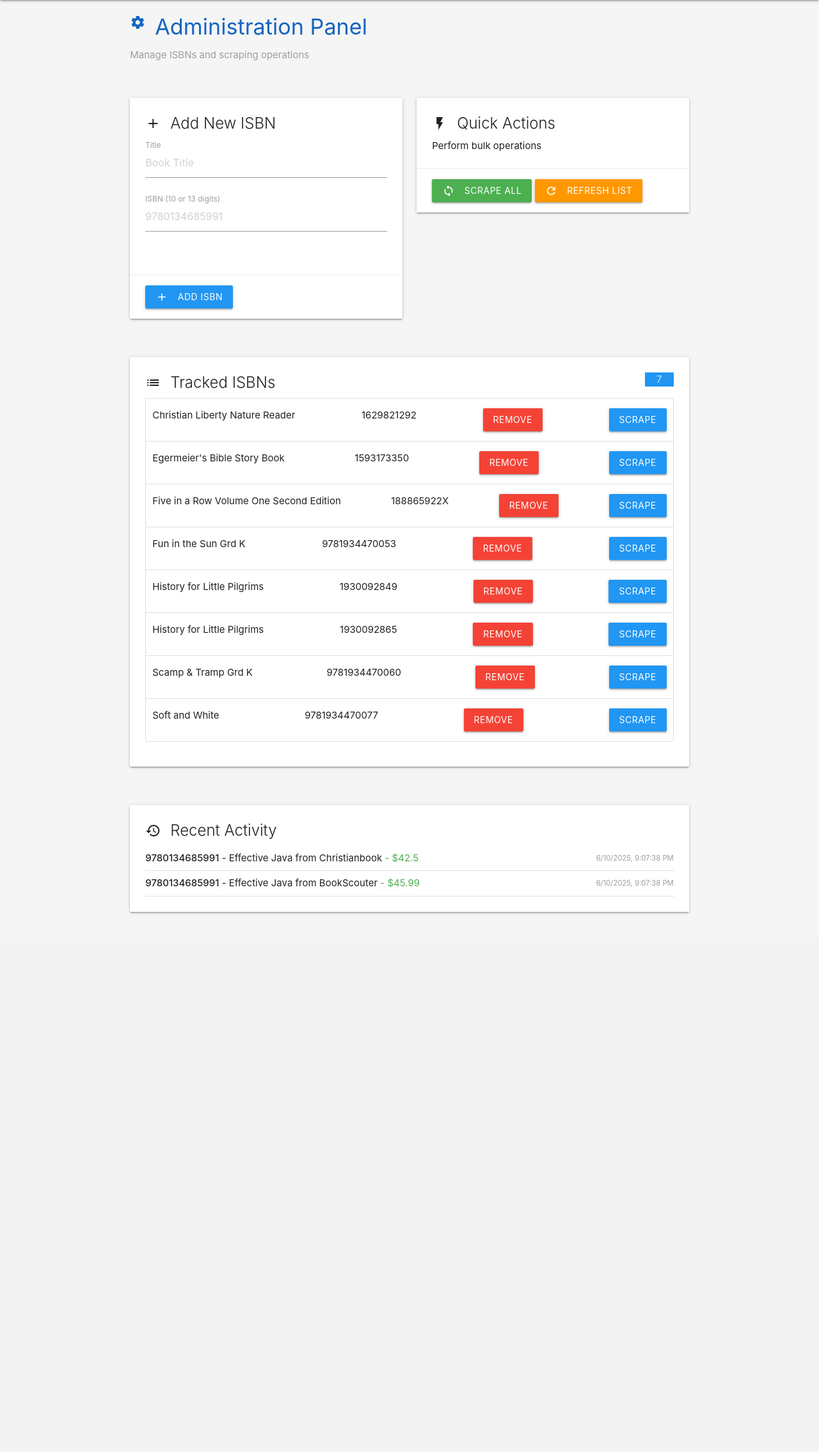
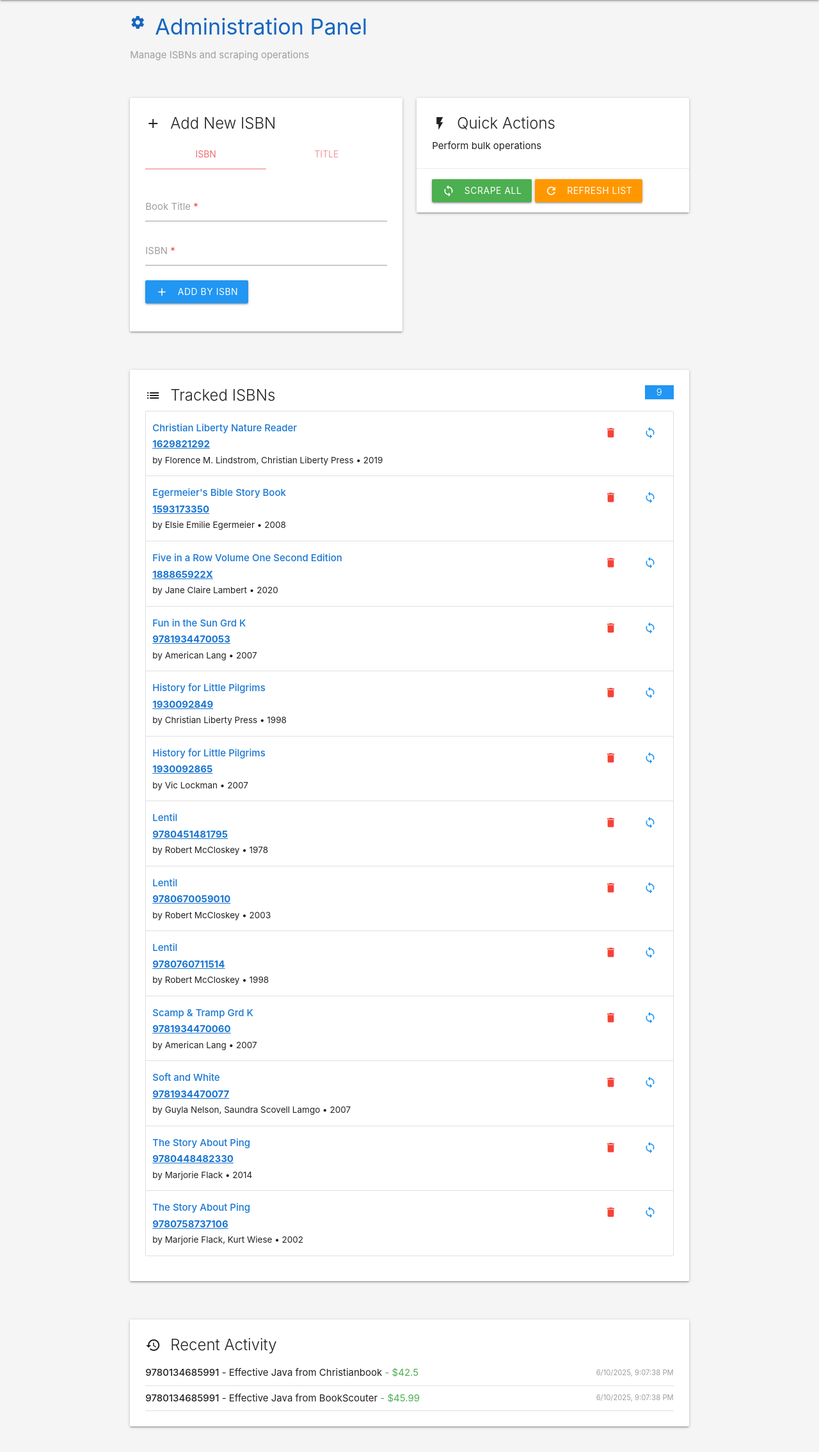
Before and after one commit to zachEastin/books_findr, a Flask app: page /admin in a window 1280 px wide. Shown: the part 64-2333 px from the top of the page at 64% size. Before the commit the page ends 1492 px from the top, so only its background shows below. Run offline with Flask 3, Linux system fonts and the light colour scheme.

Commit message:
feat: enhance book addition by requiring author when adding by title and update search functionality

```diff
--- a/app.py
+++ b/app.py
@@ -11,6 +11,7 @@ from pathlib import Path
 import json
 import html
 import io
+import asyncio
 
 # Import visualization module
 try:
@@ -200,6 +201,7 @@ def add_book_isbn():
         data = request.json or {}
         title = data.get("title", "").strip()
         isbn_input = data.get("isbn", "").strip()
+        author = data.get("author", "").strip()
 
         if not title:
             return jsonify({"error": "Title is required"}), 400
@@ -264,10 +266,13 @@ def add_book_isbn():
             else:
                 return jsonify({"error": result["error"]}), 400
         else:
+            # Require author if adding by title only
+            if not author:
+                return jsonify({"error": "Author is required when adding by title"}), 400
             google_books_api = GoogleBooksAPI()
-            search_results = google_books_api.search_by_title(title, max_results=5)
+            search_results = google_books_api.search_by_title_and_author(title, author=author, max_results=5)
             if not search_results:
-                return jsonify({"error": "No ISBNs found for title"}), 404
+                return jsonify({"error": "No ISBNs found for title and author"}), 404
             seen = set()
             for item in search_results:
                 isbn_candidate = item.get("isbn13") or item.get("isbn10")
--- a/templates/admin.html
+++ b/templates/admin.html
@@ -106,20 +106,40 @@
                             <i class="material-icons left">add</i>Add New ISBN
                         </span>
                         <div class="row">
-                            <div class="input-field col s12">
-                                <input id="new-title" type="text" placeholder="Book Title">
-                                <label for="new-title">Title</label>
+                            <div class="col s12">
+                                <ul class="tabs">
+                                    <li class="tab col s6"><a class="active" href="#add-by-isbn">ISBN</a></li>
+                                    <li class="tab col s6"><a href="#add-by-title">Title</a></li>
+                                </ul>
                             </div>
-                            <div class="input-field col s12">
-                                <input id="new-isbn" type="text" placeholder="9780134685991">
-                                <label for="new-isbn">ISBN (10 or 13 digits)</label>
+                            <div id="add-by-isbn" class="col s12" style="margin-top: 20px;">
+                                <div class="input-field">
+                                    <input id="new-title-isbn" type="text" required>
+                                    <label for="new-title-isbn">Book Title <span class="red-text">*</span></label>
+                                </div>
+                                <div class="input-field">
+                                    <input id="new-isbn" type="text" required>
+                                    <label for="new-isbn">ISBN <span class="red-text">*</span></label>
+                                </div>
+                                <button class="btn blue waves-effect waves-light" onclick="addISBN('isbn')">
+                                    <i class="material-icons left">add</i>Add by ISBN
+                                </button>
+                            </div>
+                            <div id="add-by-title" class="col s12" style="margin-top: 20px;">
+                                <div class="input-field">
+                                    <input id="new-title-title" type="text" required>
+                                    <label for="new-title-title">Book Title <span class="red-text">*</span></label>
+                                </div>
+                                <div class="input-field">
+                                    <input id="new-author" type="text" required>
+                                    <label for="new-author">Author <span class="red-text">*</span></label>
+                                </div>
+                                <button class="btn blue waves-effect waves-light" onclick="addISBN('title')">
+                                    <i class="material-icons left">add</i>Add by Title & Author
+                                </button>
+                                <div class="grey-text" style="margin-top:10px;">Both title and author are required to add by title.</div>
                             </div>
                         </div>
-                    </div>
-                    <div class="card-action">
-                        <button class="btn blue waves-effect waves-light" onclick="addISBN()">
-                            <i class="material-icons left">add</i>Add ISBN
-                        </button>
                     </div>
                 </div>
             </div>
@@ -186,41 +206,62 @@
         // Initialize Materialize components
         document.addEventListener('DOMContentLoaded', function () {
             M.AutoInit();
+            var el = document.querySelectorAll('.tabs');
+            M.Tabs.init(el);
             loadISBNs();
             loadActivity();
         });        // Load ISBNs
 
-        // Add new ISBN
-        async function addISBN() {
-            const isbnInput = document.getElementById('new-isbn');
-            const titleInput = document.getElementById('new-title');
-            const isbn = isbnInput.value.trim();
-            const title = titleInput.value.trim();
-
-            if (!title) {
-                M.toast({ html: 'Please enter a title', classes: 'orange' });
-                return;
+        // Add new ISBN or by title/author
+        async function addISBN(mode) {
+            let title = "";
+            let isbn = "";
+            let author = "";
+            if (mode === 'isbn') {
+                title = document.getElementById('new-title-isbn').value.trim();
+                isbn = document.getElementById('new-isbn').value.trim();
+                if (!title) {
+                    M.toast({ html: 'Please enter a title', classes: 'orange' });
+                    return;
+                }
+                if (!isbn) {
+                    M.toast({ html: 'Please enter an ISBN', classes: 'orange' });
+                    return;
+                }
+            } else {
+                title = document.getElementById('new-title-title').value.trim();
+                author = document.getElementById('new-author').value.trim();
+                if (!title) {
+                    M.toast({ html: 'Please enter a title', classes: 'orange' });
+                    return;
+                }
+                if (!author) {
+                    M.toast({ html: 'Please enter an author', classes: 'orange' });
+                    return;
+                }
             }
-
-            if (isbn.includes(',')) {
-                const isbns = isbn.split(',').map(s => s.trim()).filter(s => s.length > 0);
-                M.toast({ html: `Processing ${isbns.length} ISBNs`, classes: 'blue' });
-            }
-
             try {
                 const response = await fetch('/api/books', {
                     method: 'POST',
                     headers: {
                         'Content-Type': 'application/json',
                     },
-                    body: JSON.stringify({ title: title, isbn: isbn })
+                    body: JSON.stringify({
+                        title: title,
+                        isbn: mode === 'isbn' ? isbn : '',
+                        author: mode === 'title' ? author : ''
+                    })
                 });
-
                 const data = await response.json();
-
                 if (response.ok) {
                     M.toast({ html: data.message, classes: 'green' });
-                    isbnInput.value = '';
+                    if (mode === 'isbn') {
+                        document.getElementById('new-title-isbn').value = '';
+                        document.getElementById('new-isbn').value = '';
+                    } else {
+                        document.getElementById('new-title-title').value = '';
+                        document.getElementById('new-author').value = '';
+                    }
                     loadISBNs();
                 } else {
                     M.toast({ html: data.error, classes: 'red' });
@@ -319,13 +360,25 @@
                         Object.entries(data).forEach(([title, items]) => {
                             items.forEach(item => {
                                 const isbn = Object.keys(item)[0];
+                                const meta = item[isbn] || {};
+                                const googleBooksUrl = isbn ? `https://www.google.com/search?tbm=bks&q=isbn:${isbn}` : '#';
                                 html += `
-                                    <div class="isbn-item" data-isbn="${isbn}" data-title="${title}">
-                                        <span class="title">${title}</span>
-                                        <span class="isbn">${isbn}</span>
-                                        <button class="btn red" onclick="removeISBN('${title}','${isbn}')">Remove</button>
-                                        <button class="btn blue" onclick="scrapeISBN('${isbn}')">Scrape</button>
+                                <div class="isbn-item">
+                                    <div class="isbn-info">
+                                        <div class="book-title">${title}</div>
+                                        <div class="isbn-number">
+                                            <a href="${googleBooksUrl}" target="_blank" rel="noopener" style="font-weight:bold; color:#1976d2; text-decoration:underline;">${isbn}</a>
+                                        </div>
+                                        <div class="book-meta">
+                                            ${meta.authors && meta.authors.length ? 'by ' + meta.authors.join(', ') : ''}
+                                            ${meta.year ? ' • ' + meta.year : ''}
+                                        </div>
                                     </div>
+                                    <div class="isbn-actions">
+                                        <button class="btn-flat red-text" onclick="removeISBN('${title.replace(/'/g, "\\'")}', '${isbn}')" title="Remove"><i class="material-icons">delete</i></button>
+                                        <button class="btn-flat blue-text" onclick="scrapeISBN('${isbn}')" title="Scrape"><i class="material-icons">sync</i></button>
+                                    </div>
+                                </div>
                                 `;
                             });
                         });
```
Also changed, not shown: books.json (+85 -0 lines), scripts/google_books_api.py (+15 -17 lines).
